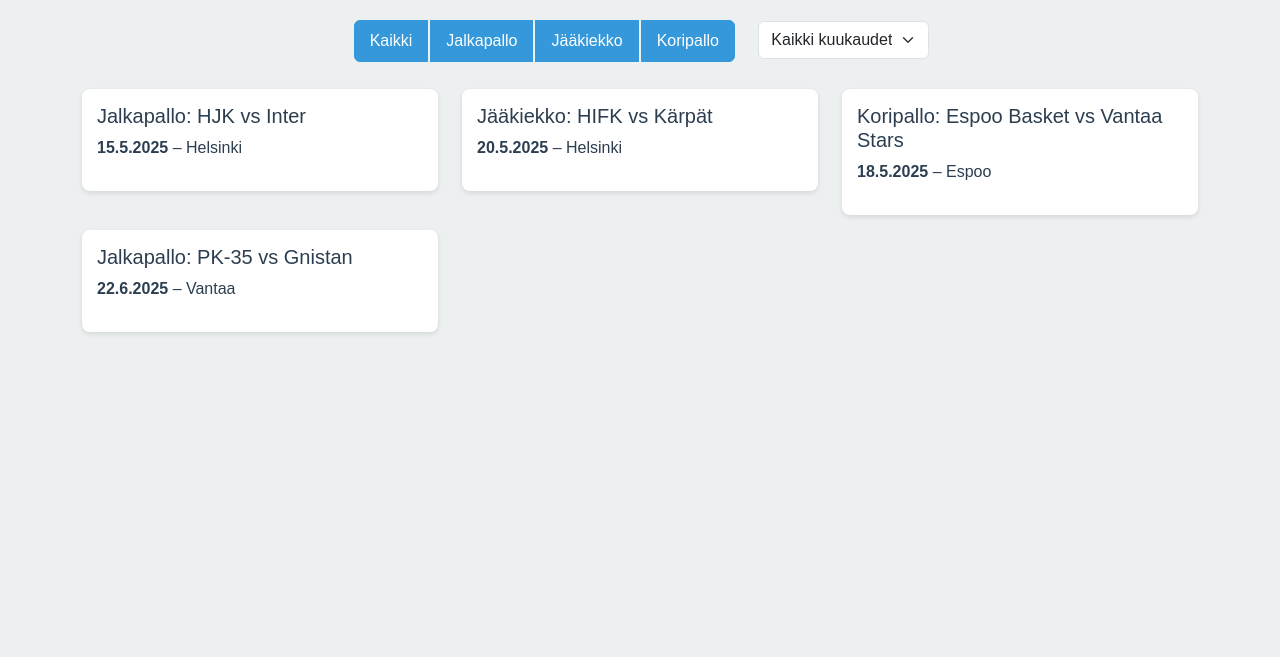
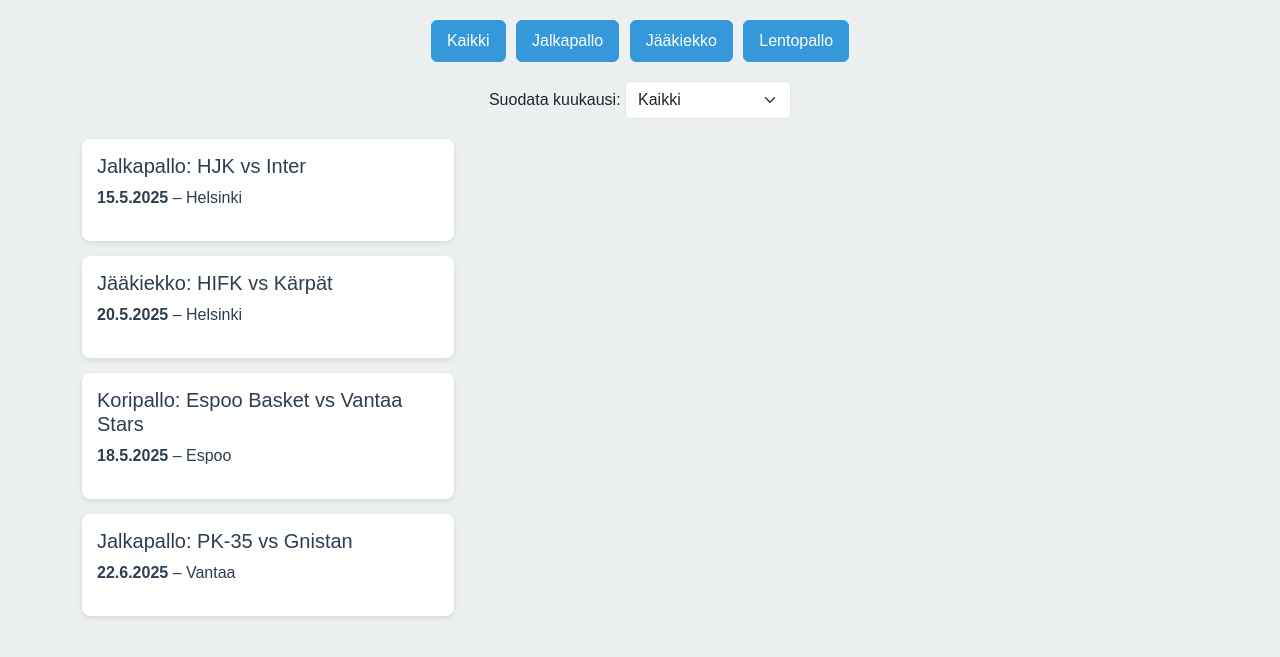
Before and after one commit to Veronica250-bot/EventHub, a plain HTML site: page index.html in a window 1280 px wide. Shown: the part 75-732 px from the top of the page. Drawn offline with nearby package versions, Linux system fonts and the light colour scheme.

Commit message:
Update index.html

```diff
--- a/index.html
+++ b/index.html
@@ -3,42 +3,35 @@
 <head>
     <meta charset="UTF-8">
     <meta name="viewport" content="width=device-width, initial-scale=1.0">
-    <title>EventHub</title>
+    <title>EventHub – Urheilutapahtumat</title>
     <link href="https://cdn.jsdelivr.net/npm/bootstrap@5.3.0/dist/css/bootstrap.min.css" rel="stylesheet">
-    <link href="styles.css" rel="stylesheet">
+    <link rel="stylesheet" href="styles.css">
 </head>
 <body>
     <div class="container mt-4">
         <h1>EventHub – Urheilutapahtumat</h1>
-
         <div class="filter-section text-center">
-        <div class="btn-group" role="group">
-            <button class="btn btn-primary filter-btn" onclick="setSport('all')">Kaikki</button>
-            <button class="btn btn-outline-primary filter-btn" onclick="setSport('Jalkapallo')">Jalkapallo</button>
-            <button class="btn btn-outline-primary filter-btn" onclick="setSport('Jääkiekko')">Jääkiekko</button>
-            <button class="btn btn-outline-primary filter-btn" onclick="setSport('Koripallo')">Koripallo</button>
+            <div class="mb-3">
+                <button class="btn filter-btn" onclick="filterEvents('all', document.getElementById('monthFilter').value)">Kaikki</button>
+                <button class="btn filter-btn" onclick="filterEvents('Jalkapallo', document.getElementById('monthFilter').value)">Jalkapallo</button>
+                <button class="btn filter-btn" onclick="filterEvents('Jääkiekko', document.getElementById('monthFilter').value)">Jääkiekko</button>
+                <button class="btn filter-btn" onclick="filterEvents('Lentopallo', document.getElementById('monthFilter').value)">Lentopallo</button>
             </div>
-
-        <select class="form-select d-inline-block w-auto ms-3" onchange="setMonth(this.value)">
-            <option value="all">Kaikki kuukaudet</option>
-            <option value="1">Tammikuu</option>
-            <option value="2">Helmikuu</option>
-            <option value="3">Maaliskuu</option>
-            <option value="4">Huhtikuu</option>
-            <option value="5">Toukokuu</option>
-            <option value="6">Kesäkuu</option>
-            <option value="7">Heinäkuu</option>
-            <option value="8">Elokuu</option>
-            <option value="9">Syyskuu</option>
-            <option value="10">Lokakuu</option>
-            <option value="11">Marraskuu</option>
-            <option value="12">Joulukuu</option>
+            <div>
+                <label for="monthFilter">Suodata kuukausi:</label>
+                <select id="monthFilter" class="form-select d-inline-block w-auto" onchange="filterEvents(getCurrentSport(), this.value)">
+                    <option value="all">Kaikki</option>
+                    <option value="5.2025">Toukokuu 2025</option>
+                    <option value="6.2025">Kesäkuu 2025</option>
+                    <option value="9.2025">Syyskuu 2025</option>
+                    <option value="10.2025">Lokakuu 2025</option>
+                    <option value="11.2025">Marraskuu 2025</option>
+                    <option value="12.2025">Joulukuu 2025</option>
                 </select>
             </div>
-
-    <div id="eventList" class="row mt-4"></div>
         </div>
-
+        <div id="eventList" class="event-grid"></div>
+    </div>
     <script src="script.js"></script>
 </body>
 </html>
```
Lines whose indentation alone changed are shown as unchanged.
